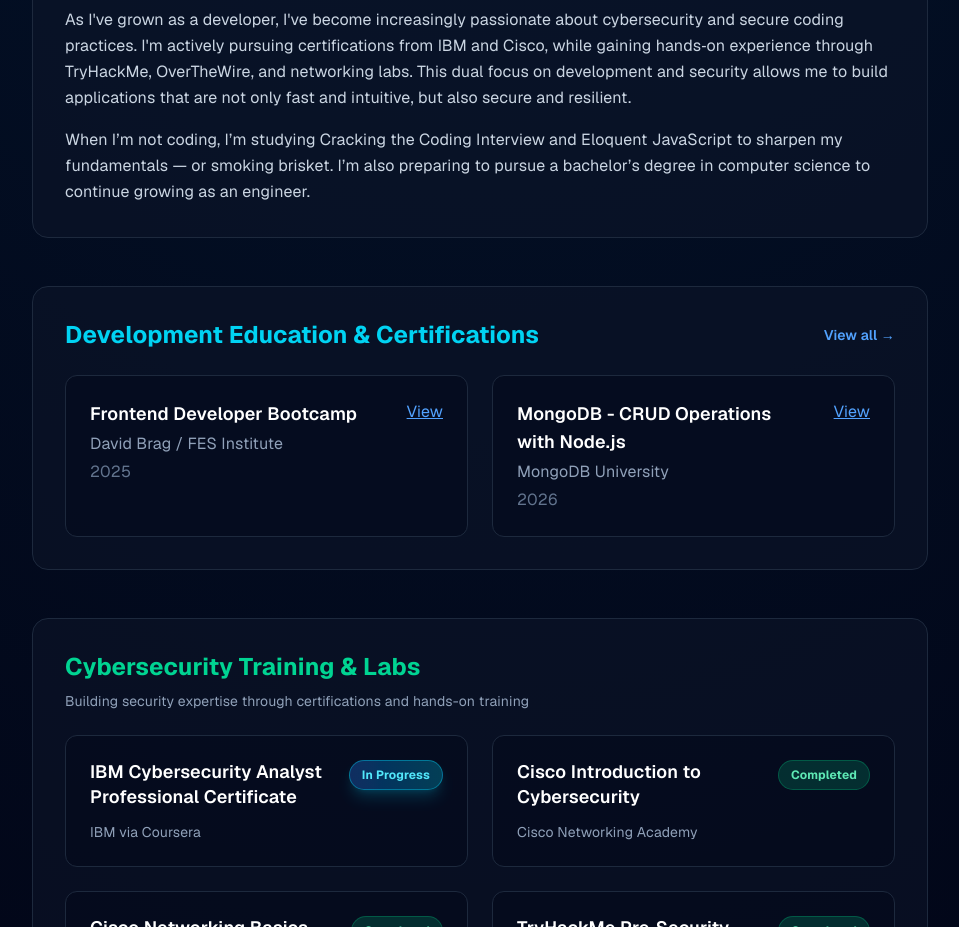
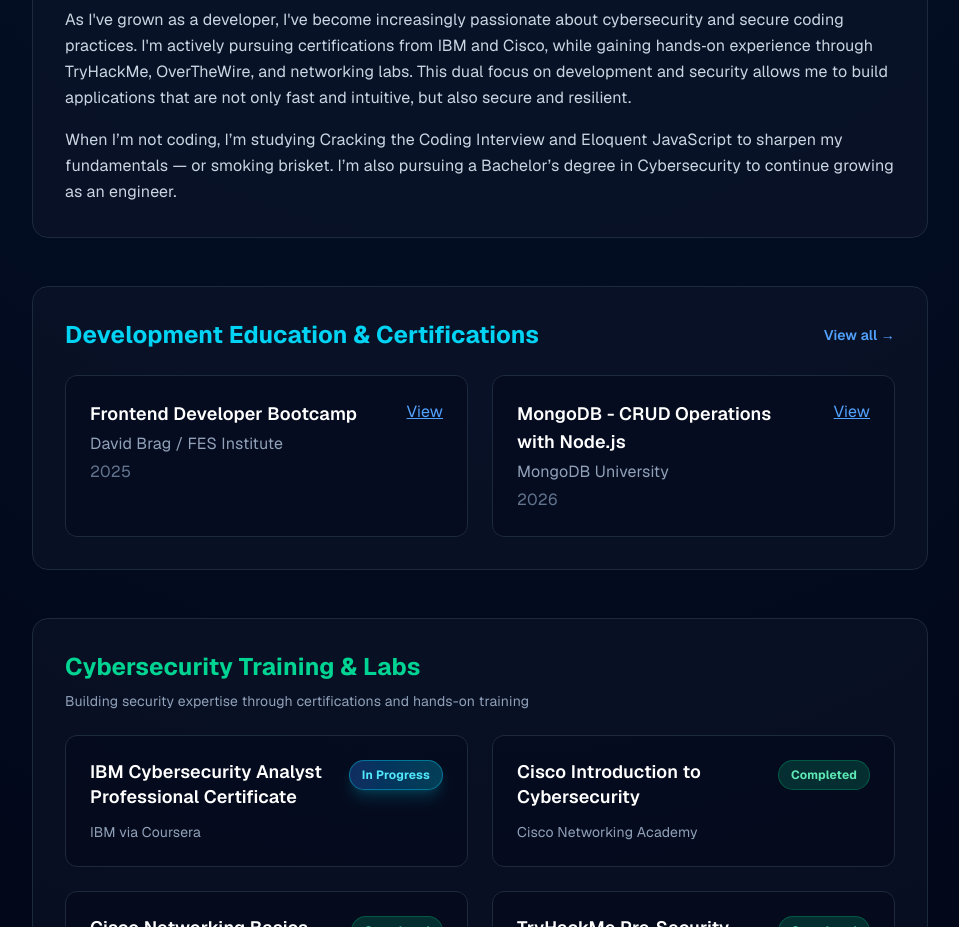
Before and after one commit to kingkey0101/Portfolio-website, a Next.js app: page /about in a window 1280 px wide. Shown: the part 1240-2167 px from the top of the page, without its empty margins (160-1119 px from the left). Built offline with nearby package versions, Linux system fonts and the light colour scheme.

Commit message:
Update IT resume

```diff
--- a/app/about/page.tsx
+++ b/app/about/page.tsx
@@ -260,8 +260,8 @@
                 </p>
                 <p className="text-slate-300 leading-relaxed">                  When I’m not coding, I’m studying Cracking the Coding
                   Interview and Eloquent JavaScript to sharpen my fundamentals —
-                  or smoking brisket. I’m also preparing to pursue a bachelor’s
-                  degree in computer science to continue growing as an engineer.
+                  or smoking brisket. I’m also pursuing a Bachelor’s
+                  degree in Cybersecurity to continue growing as an engineer.
                 </p>
               </div>
               {/* Education */}
```
Also changed, not shown: 1 other file (tests, documents, lock files or other folders).
